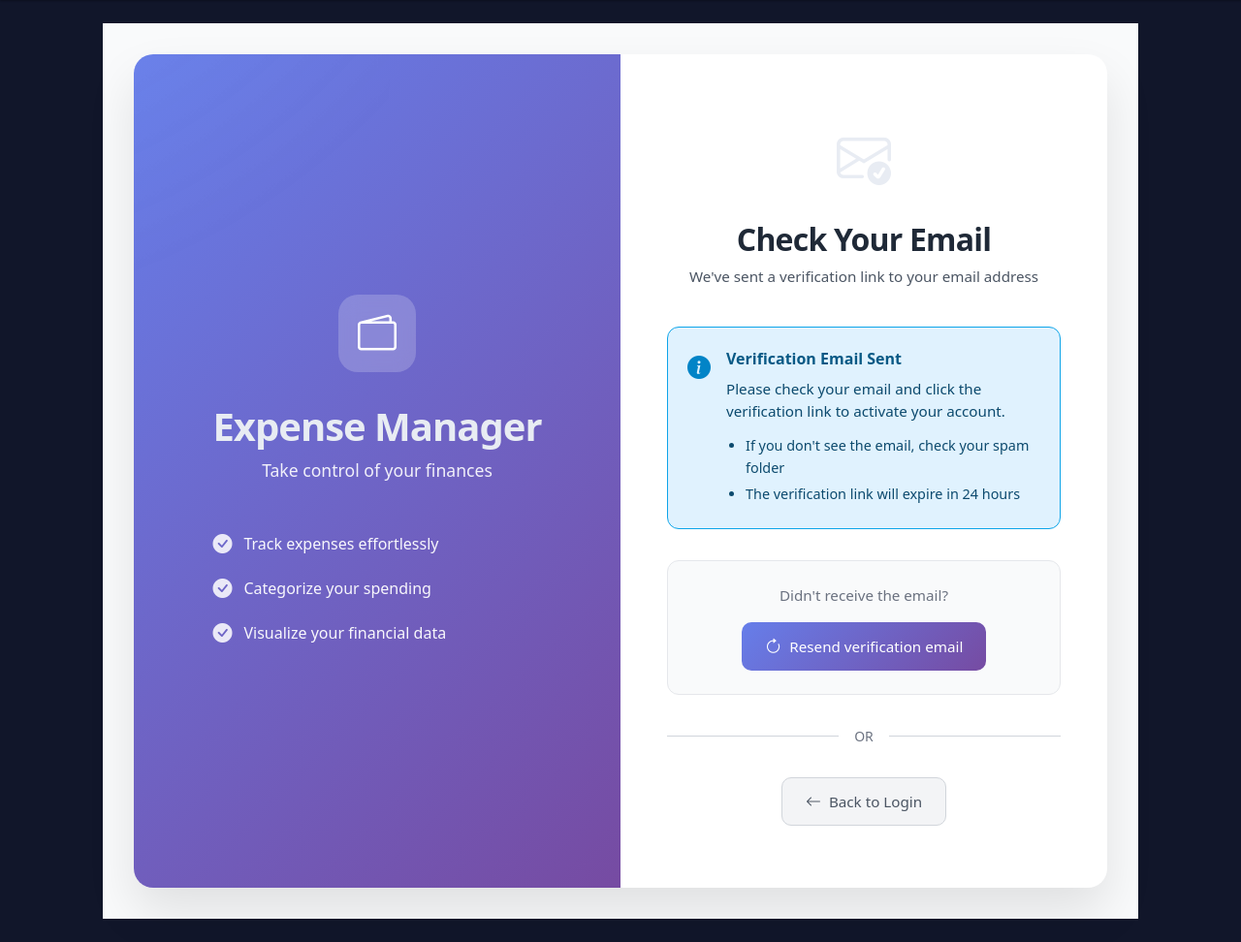
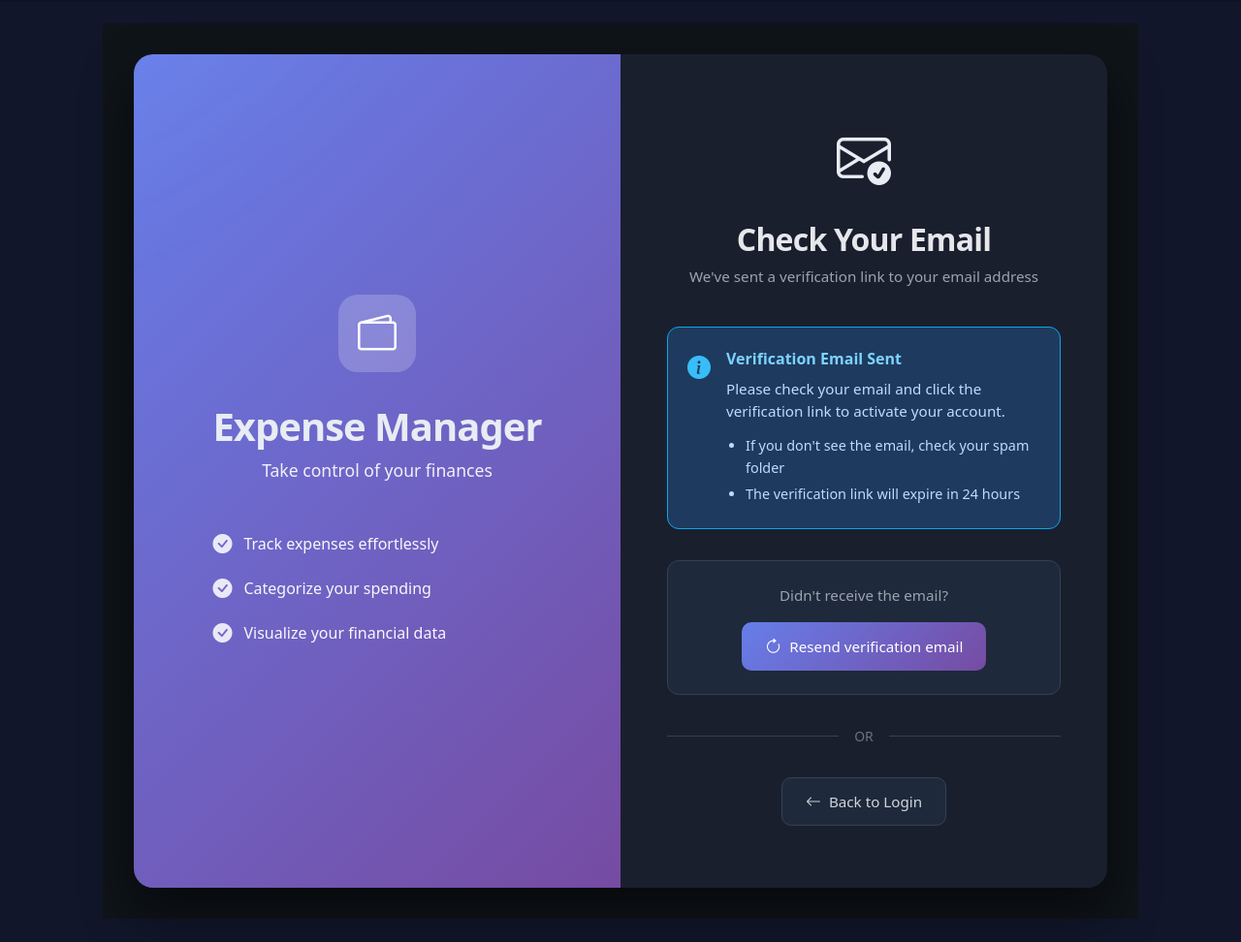
Before and after one commit to TurtleWithGlasses/expense-manager-web-app, a Python web app: template app/templates/auth/verification_sent.html in a window 1280 px wide. Shown: the part 64-1036 px from the top of the page at 97% size. Run offline with Jinja, Linux system fonts and the light colour scheme; the template is opened without the code that fills it, so the values that code supplies are empty; some libraries are stand-ins or nearby versions.

Commit message:
Add dark theme support to verification sent page
Fixed verification sent page having white background in dark mode.
Added comprehensive dark theme CSS rules for all page elements.

Changes:
- Container backgrounds: #0f1419 and #1a1f2e (dark theme colors)
- Text colors: #e5e7eb for headings, #9ca3af for muted text
- Alert box: Dark blue background (#1e3a5f) with light blue text
- Resend section: Dark slate background (#1e293b)
- Back link: Dark background with proper hover states
- Divider: Dark border color (#374151)

All elements now properly adapt to dark mode with appropriate
contrast and readability.

🤖 Generated with [Claude Code](https://claude.com/claude-code)

Co-Authored-By: Claude <noreply@anthropic.com>

```diff
--- a/app/templates/auth/verification_sent.html
+++ b/app/templates/auth/verification_sent.html
@@ -358,6 +358,72 @@
   font-size: 1rem;
 }
 
+/* Dark Theme Support */
+[data-theme="dark"] .auth-container {
+  background: #0f1419;
+}
+
+[data-theme="dark"] .auth-wrapper {
+  background: #1a1f2e;
+  box-shadow: 0 25px 50px rgba(0, 0, 0, 0.5);
+}
+
+[data-theme="dark"] .auth-form-header h2 {
+  color: #e5e7eb;
+}
+
+[data-theme="dark"] .auth-form-header p {
+  color: #9ca3af;
+}
+
+[data-theme="dark"] .alert-info {
+  background: #1e3a5f;
+  border-color: #0ea5e9;
+  color: #bfdbfe;
+}
+
+[data-theme="dark"] .alert-info i {
+  color: #38bdf8;
+}
+
+[data-theme="dark"] .alert-info strong {
+  color: #7dd3fc;
+}
+
+[data-theme="dark"] .alert-info ul {
+  color: #bfdbfe;
+}
+
+[data-theme="dark"] .resend-section {
+  background: #1e293b;
+  border-color: #334155;
+}
+
+[data-theme="dark"] .resend-text {
+  color: #9ca3af;
+}
+
+[data-theme="dark"] .auth-divider {
+  color: #6b7280;
+}
+
+[data-theme="dark"] .auth-divider::before,
+[data-theme="dark"] .auth-divider::after {
+  border-bottom-color: #374151;
+}
+
+[data-theme="dark"] .back-link {
+  color: #d1d5db;
+  background: #1e293b;
+  border-color: #374151;
+}
+
+[data-theme="dark"] .back-link:hover {
+  color: #a78bfa;
+  background: #2d1b69;
+  border-color: #667eea;
+}
+
 /* Responsive */
 @media (max-width: 968px) {
   .auth-wrapper {
```
